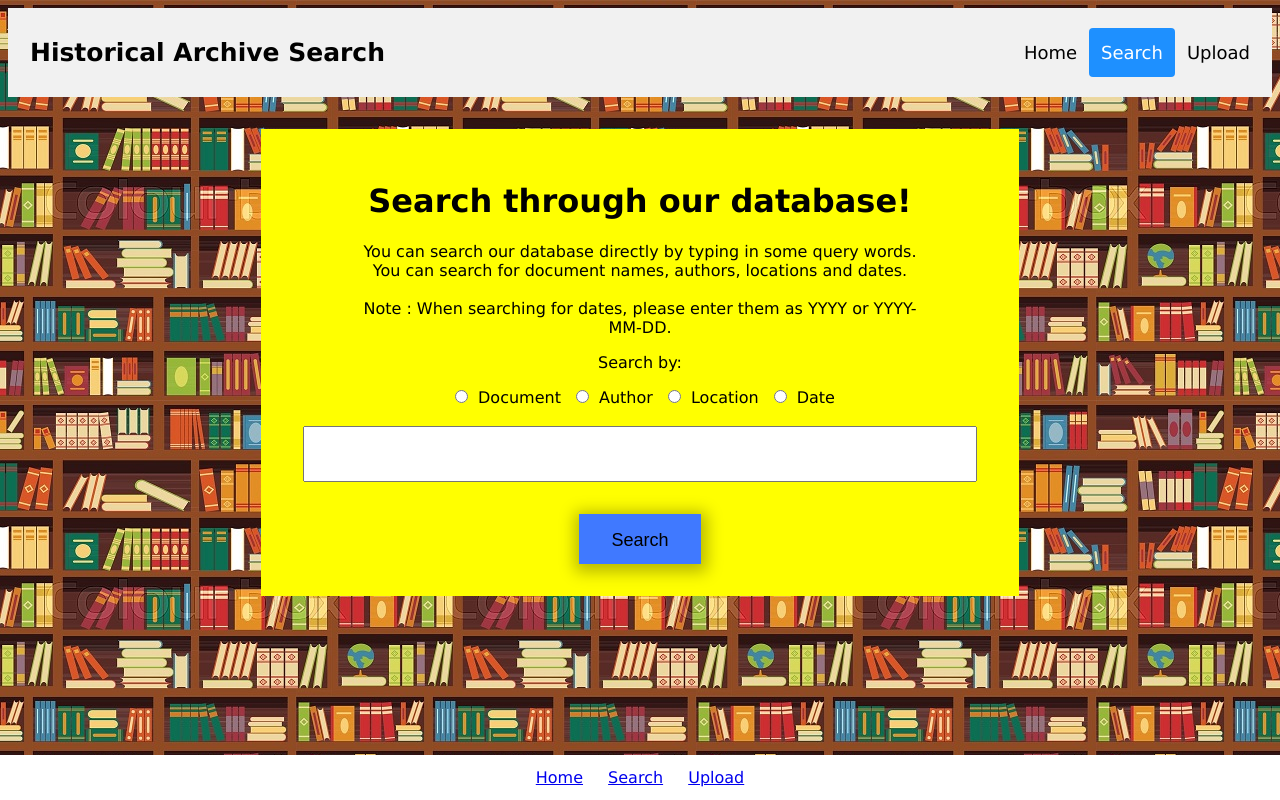
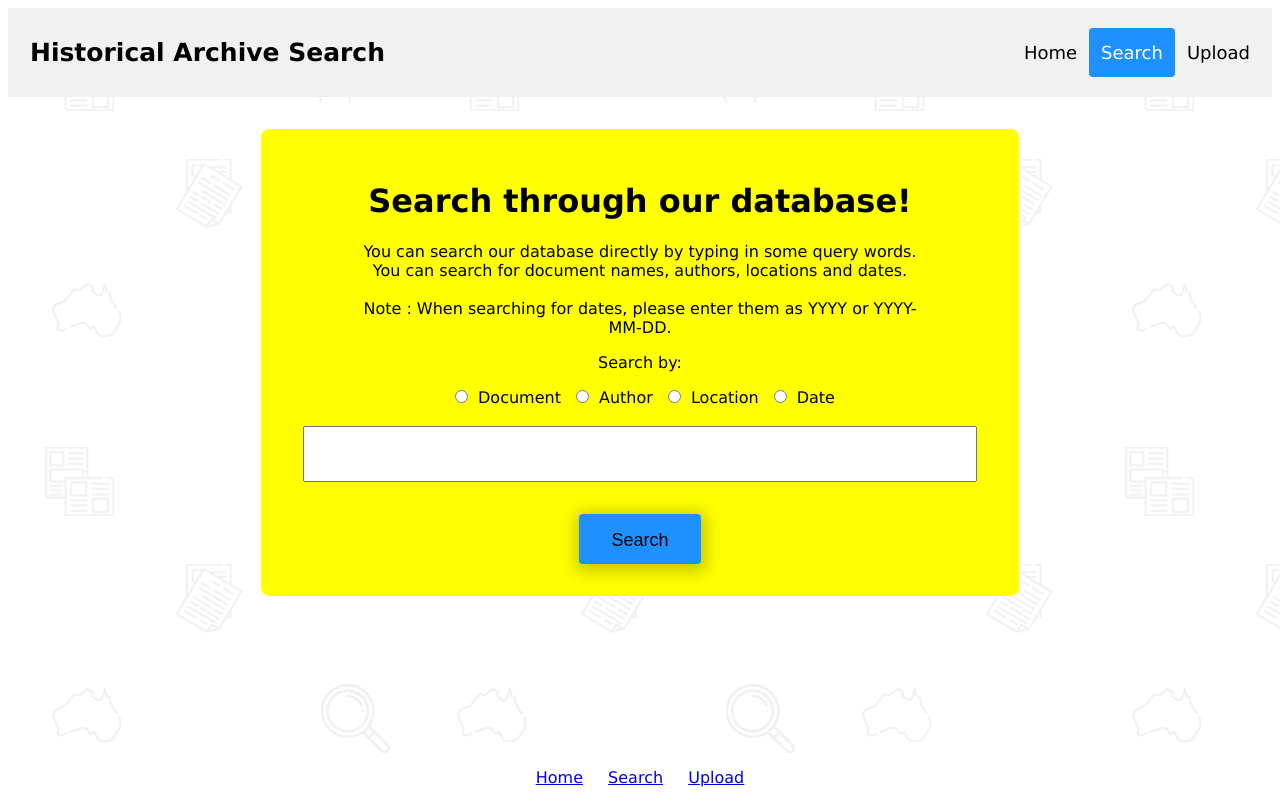
Before and after one commit to jordiup/3200PROJECT, a Django app: page /db/search/ in a window 1280 px wide. Run offline with Django 3.2, Linux system fonts and the light colour scheme.

Commit message:
New background pattern option

```diff
--- a/letter_extraction/db/static/db/styles.css
+++ b/letter_extraction/db/static/db/styles.css
@@ -1,5 +1,6 @@
 body {
-    background-image: url("bookshelf.jpg");
+    /* background-image: url("bookshelf.jpg"); */
+    background-image: url("pattern-light.png");
     background-repeat: repeat;
     background-color: #FFB0B0;
     font-family: 'Lucida Sans', 'Lucida Sans Regular', 'Lucida Grande', 'Lucida Sans Unicode', Geneva, Verdana, sans-serif;
@@ -9,6 +10,7 @@ body {
     background-color: #FFFF00;
     padding: 2rem 2rem 2rem 2rem;
     margin: 2rem 20%;
+    border-radius: 0.517rem;
 
 }
 
@@ -49,19 +51,18 @@ body {
 
 
 .submitform input[type=submit] {
-    background-color: #4079FF;
+    background-color: #1E90FF;
     border: none;
     color: black;
     padding: 16px 32px;
     text-decoration: none;
     cursor: pointer;
-    box-shadow: 1px 3px 15px 5px rgba(0,0,0,0.28);
+    box-shadow: 1px 3px 15px 5px rgba(0,0,0,0.21);
     position : relative;
     display: inline-block;
     height: 50px;
-    /* top: 30px; */
+    border-radius: 4px;
     font-size: 18px;
-    /* right: 50px; */
 }
 
 
```
Also changed, not shown: letter_extraction/db/static/db/pattern-light.png (added).
